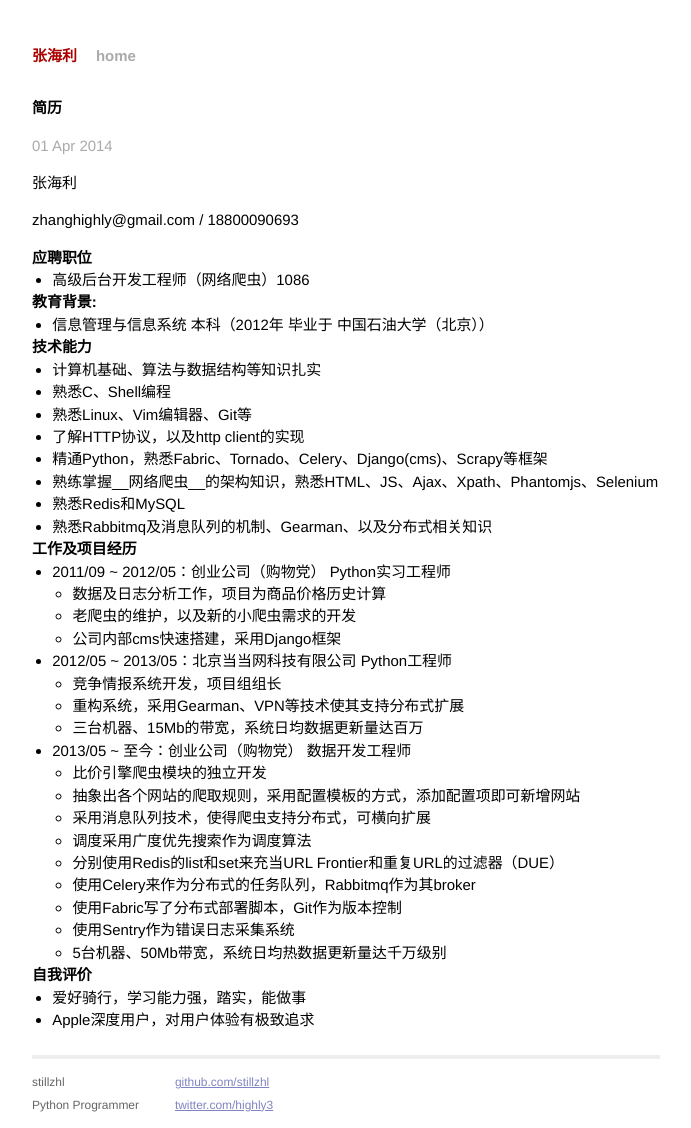
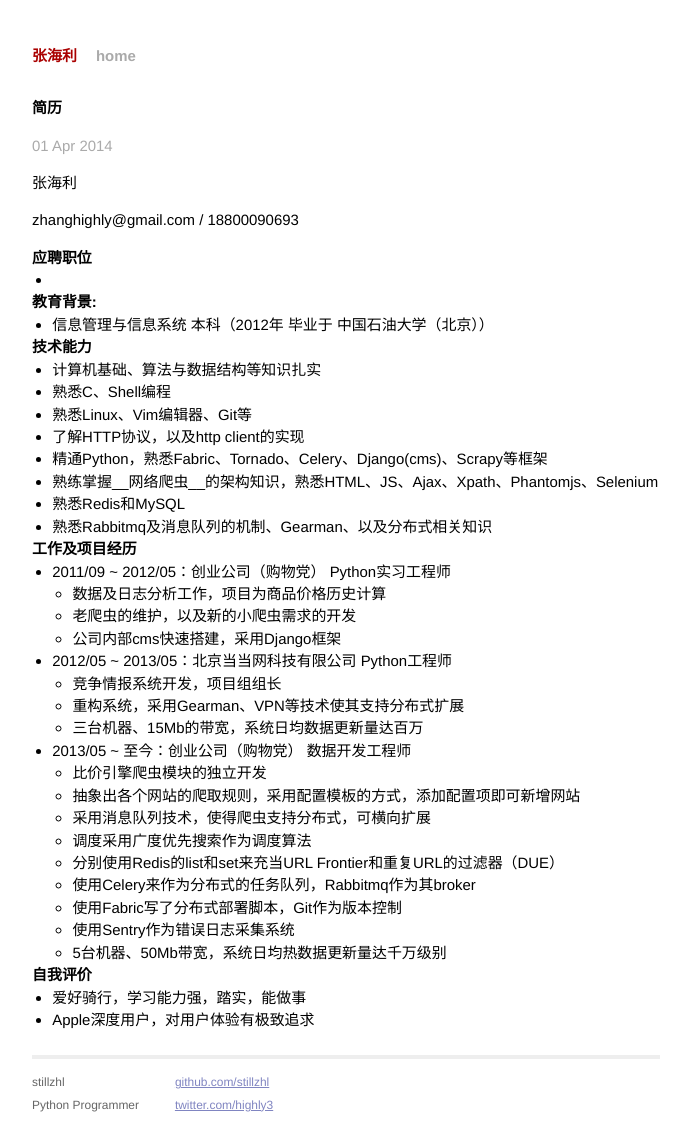
Before and after one commit to stillzhl/stillzhl.github.io, a Jekyll site: the page built from _posts/2014-04-01-resume.md, in a window 1280 px wide. Shown: the whole page, without its empty margins (294-985 px from the left). Built offline with Jekyll 4.4.1, drawn with Linux system fonts in a browser that asks for light colours; Markdown is read by kramdown in place of the engine named in the settings.

Commit message:
删除应聘职位具体内容

```diff
--- a/_posts/2014-04-01-resume.md
+++ b/_posts/2014-04-01-resume.md
@@ -9,7 +9,7 @@ title: 简历
 zhanghighly@gmail.com / 18800090693
 
 ##### 应聘职位
-* 高级后台开发工程师（网络爬虫）1086
+*
 
 ##### 教育背景:
 
```
